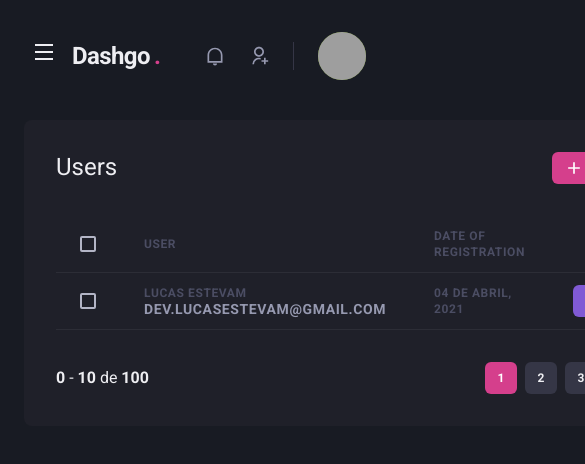
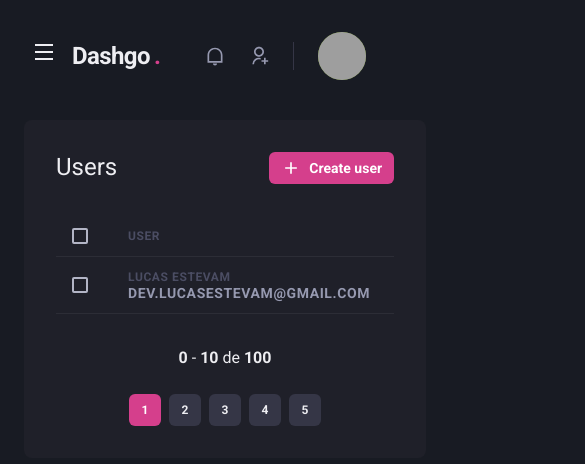
Before and after one commit to tl-lucasestevam/dash-go, a Next.js app: page /users in a window 390 px wide. Shown: the top 464 px of the page, 585 px wide, since content can reach past the window. Built offline with nearby package versions, Linux system fonts and the light colour scheme; grey boxes are pictures that could not be loaded.

Commit message:
:iphone: Add a responsive Users page

```diff
--- a/src/components/Pagination/index.tsx
+++ b/src/components/Pagination/index.tsx
@@ -4,7 +4,7 @@ import Item from "./Item";
 const Pagination = () => {
   return (
     <Stack
-      direction="row"
+      direction={["column", "row"]}
       mt={8}
       justify="space-between"
       align="center"
--- a/src/pages/users/index.tsx
+++ b/src/pages/users/index.tsx
@@ -11,12 +11,18 @@ import {
   Tr,
   Tbody,
   Text,
+  useBreakpointValue,
 } from "@chakra-ui/react";
 import { NextPage } from "next";
 import { RiAddLine, RiPencilLine } from "react-icons/ri";
 import { Header, Pagination, Sidebar } from "../../components";
 
-const userList: NextPage = () => {
+const UserList: NextPage = () => {
+  const isWideVersion = useBreakpointValue({
+    base: false,
+    lg: true,
+  });
+
   return (
     <Box>
       <Header />
@@ -41,17 +47,16 @@ const userList: NextPage = () => {
           <Table colorScheme="whiteAlpha">
             <Thead>
               <Tr>
-                <Th px={6} color="gray.300" width={8}>
+                <Th px={["4", "4", "6"]} color="gray.300" width={8}>
                   <Checkbox colorScheme="pink" />
                 </Th>
                 <Th>User</Th>
-                <Th>Date of registration</Th>
-                <Th width={8} />
+                {isWideVersion && <Th>Date of registration</Th>}
               </Tr>
             </Thead>
             <Tbody>
               <Tr>
-                <Th px={6}>
+                <Th px={["4", "4", "6"]}>
                   <Checkbox colorScheme="pink" />
                 </Th>
                 <Th>
@@ -62,18 +67,7 @@ const userList: NextPage = () => {
                     </Text>
                   </Box>
                 </Th>
-                <Th>04 de Abril, 2021</Th>
-                <Th>
-                  <Button
-                    as="a"
-                    size="sm"
-                    fontSize="sm"
-                    colorScheme="purple"
-                    leftIcon={<Icon fontSize={16} as={RiPencilLine} />}
-                  >
-                    Edit
-                  </Button>
-                </Th>
+                {isWideVersion && <Th>04 de Abril, 2021</Th>}
               </Tr>
             </Tbody>
           </Table>
@@ -84,4 +78,4 @@ const userList: NextPage = () => {
   );
 };
 
-export default userList;
+export default UserList;
```
